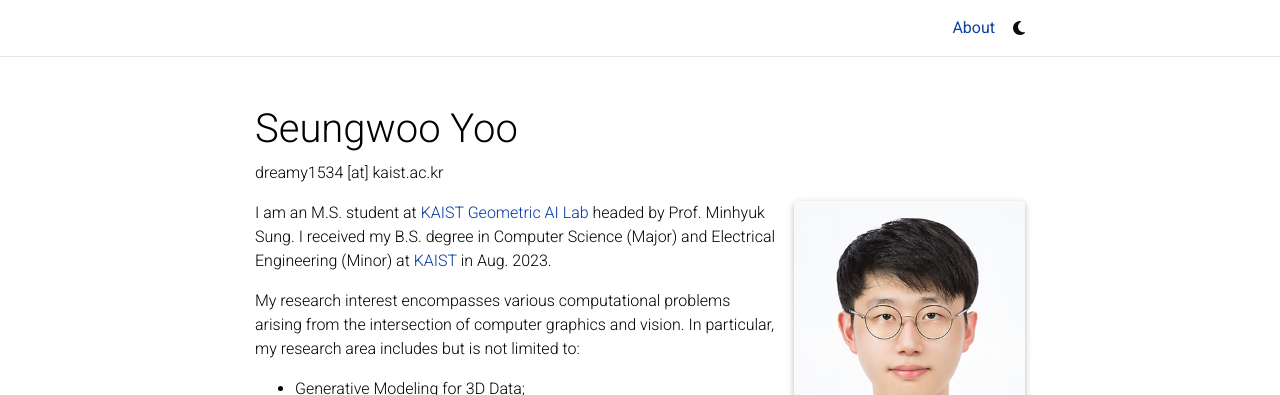
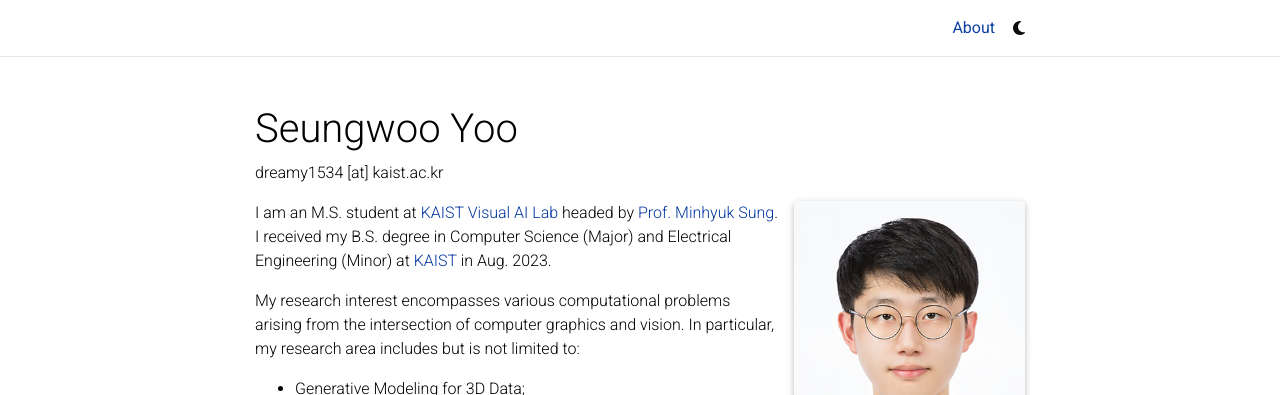
Before and after one commit to DveloperY0115/DveloperY0115.github.io, a Jekyll site: the page built from _pages/about.md, in a window 1280 px wide and 1380 px high. Shown: the top 395 px of the window. Built offline with Jekyll 4.4.1, drawn with Linux system fonts in a browser that asks for light colours; full-size pictures stand in for the smaller copies a plugin makes; comment, search, counter and statistics services are not loaded; a style sheet for code colours, icons or effects is not loaded.

Commit message:
Update group name

```diff
--- a/_pages/about.md
+++ b/_pages/about.md
@@ -20,7 +20,7 @@
 social: true  # includes social icons at the bottom of the page
 ---
 
-I am an M.S. student at [KAIST Geometric AI Lab](https://mhsung.github.io) headed by Prof. Minhyuk Sung. I received my B.S. degree in Computer Science (Major) and Electrical Engineering (Minor) at [KAIST](https://www.kaist.ac.kr/en/) in Aug. 2023.
+I am an M.S. student at [KAIST Visual AI Lab](https://kaist-visual-ai-group.github.io) headed by [Prof. Minhyuk Sung]((https://mhsung.github.io)). I received my B.S. degree in Computer Science (Major) and Electrical Engineering (Minor) at [KAIST](https://www.kaist.ac.kr/en/) in Aug. 2023.
 
 My research interest encompasses various computational problems arising from the intersection of computer graphics and vision. In particular, my research area includes but is not limited to:
 - Generative Modeling for 3D Data;
```
Also changed, not shown: _news/20210621_internship.md (+1 -1 lines), 1 other file.
